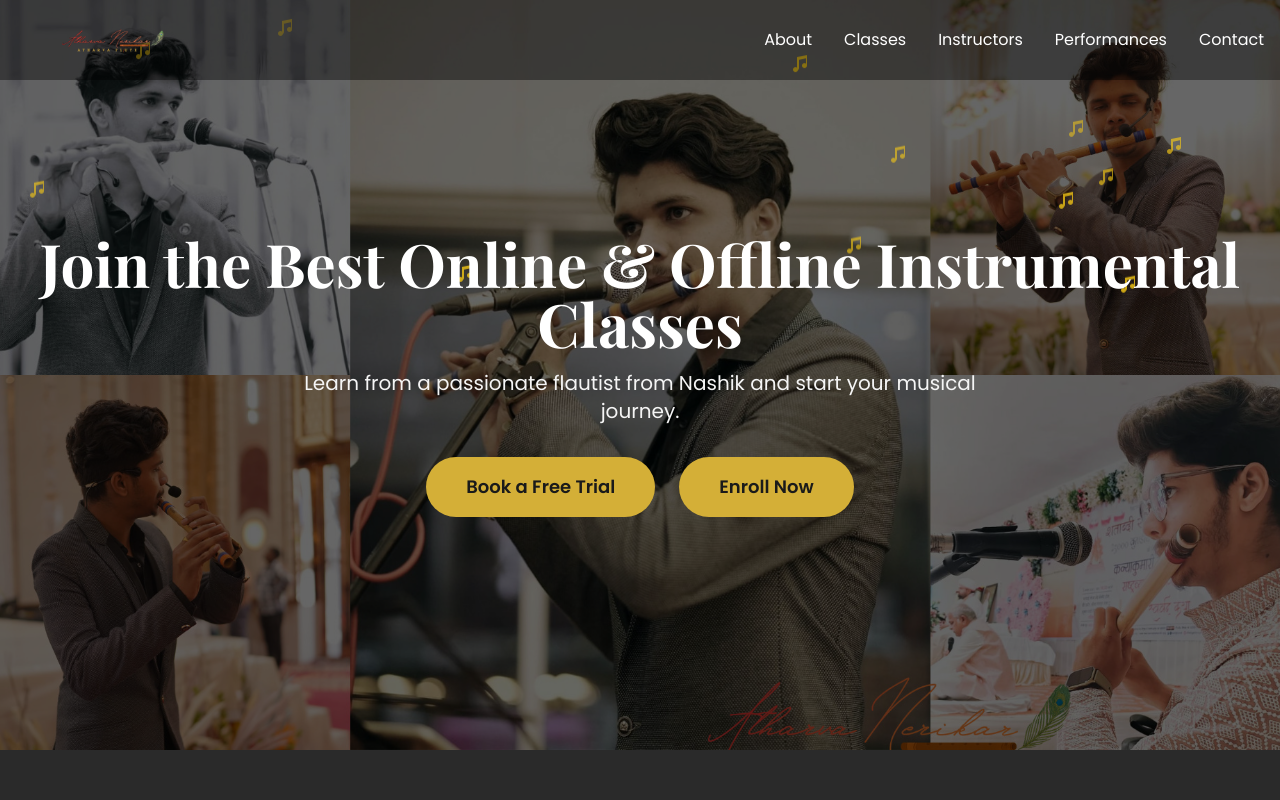
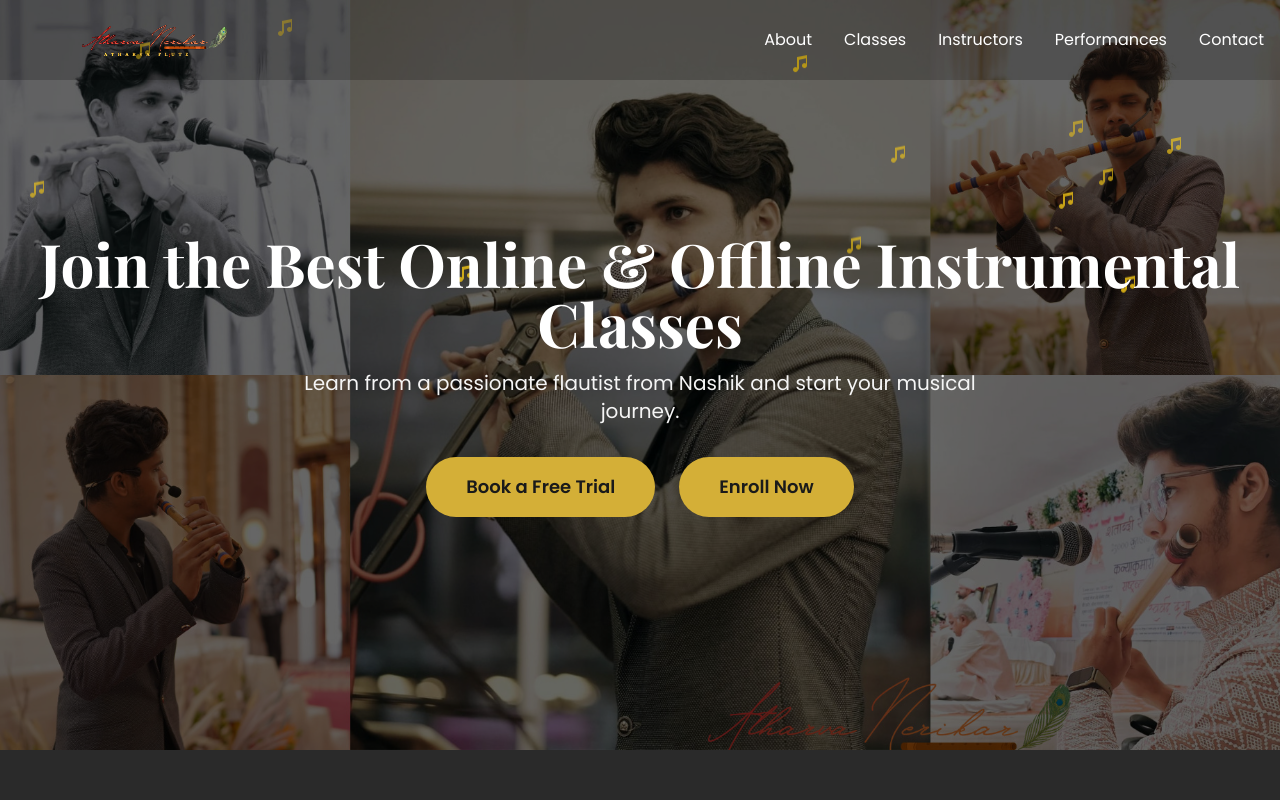
Before and after one commit to Harsh-a1213/Atharva-Flute, a React (Vite) app: page / in a window 1280 px wide. Shown: the top 800 px of the page. Built offline with nearby package versions, Linux system fonts and the light colour scheme.

Commit message:
udate data

```diff
--- a/components/Header.tsx
+++ b/components/Header.tsx
@@ -51,7 +51,8 @@ const Header: React.FC = () => {
   return (
     <header
       className={`fixed top-0 left-0 w-full z-50 transition-all duration-300 ${
-        isScrolled ? "backdrop-blur-lg bg-black/70 shadow-md" : "bg-black/40"
+        isScrolled ? "backdrop-blur-lg bg-black/60 shadow-md" : "bg-black/20"
+
       }`}
       role="banner"
     >
@@ -62,9 +63,9 @@ const Header: React.FC = () => {
             <img
               src={Logo}
               alt="Atharva Flute Logo"
-              className="h-10 md:h-12 lg:h-14 w-auto object-contain"
-              width={180}
-              height={56}
+              className="h-14 md:h-16 lg:h-20 w-auto object-contain contrast-125 brightness-110"
+              width={240}
+              height={80}
               loading="eager"
               decoding="async"
             />
```
